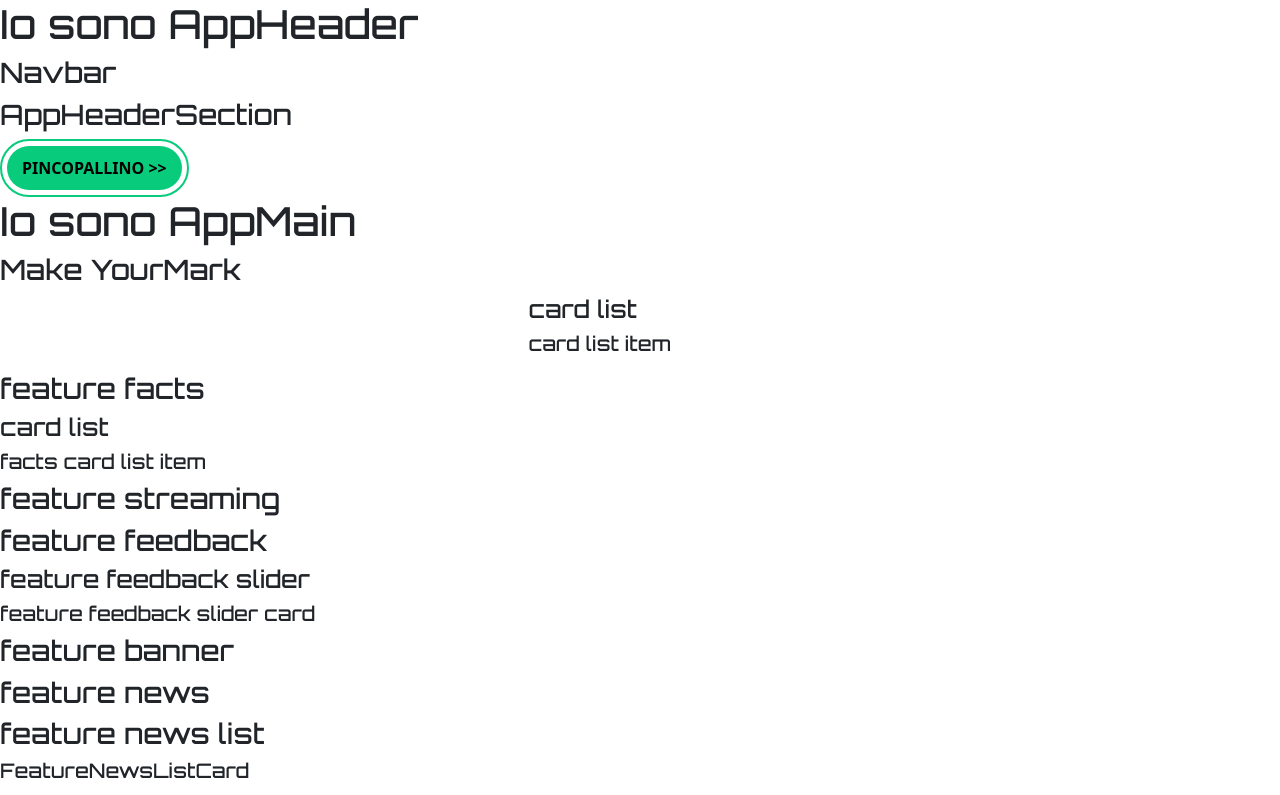
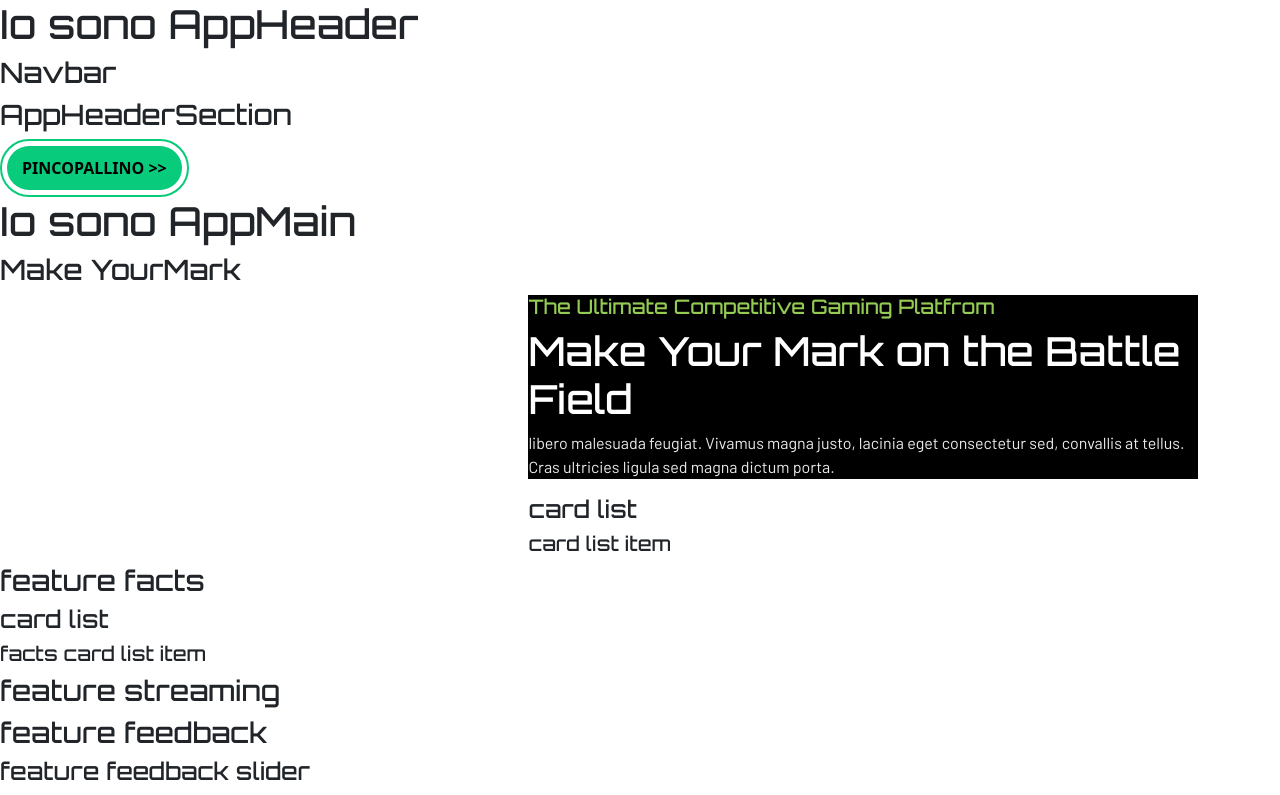
Before and after one commit to orazi-paolo/proj-html-vuejs, a Vue app: page / in a window 1280 px wide. Shown: the top 795 px of the page. Built offline with nearby package versions, Linux system fonts and the light colour scheme.

Commit message:
completed BaseSectionTitle

```diff
--- a/src/components/appMain-feature/AppMainFeatureBattle.vue
+++ b/src/components/appMain-feature/AppMainFeatureBattle.vue
@@ -21,9 +21,13 @@ export default {
     <div class="row-battle">
       <div class="col-battle-left"></div>
       <div class="col-battle-right">
+        <BaseSectionTitle
+          contentGreen="The Ultimate Competitive Gaming Platfrom"
+          mainTitle="Make Your Mark on the Battle Field"
+          description="libero malesuada feugiat. Vivamus magna justo, lacinia eget consectetur sed, convallis at tellus. Cras ultricies ligula sed magna dictum porta."
+        />
         <AppMainFeatureBattleCardList />
         <AppMainFeatureBattleCardListItem />
-        <BaseSectionTitle />
       </div>
     </div>
   </div>
@@ -32,11 +36,12 @@ export default {
 <style lang="scss">
   .row-battle{
     display: flex;
+    justify-content: space-between;
 
     .col-battle-left{
     flex-basis: 40%;
     }
-    .col-battle-rifght{
+    .col-battle-right{
     flex-basis: 60%;
     }
   }
```
